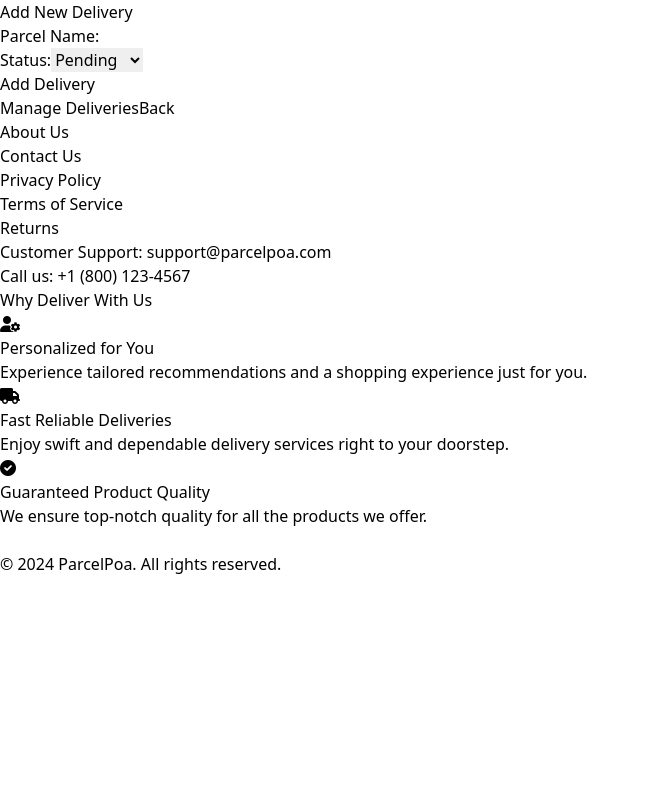
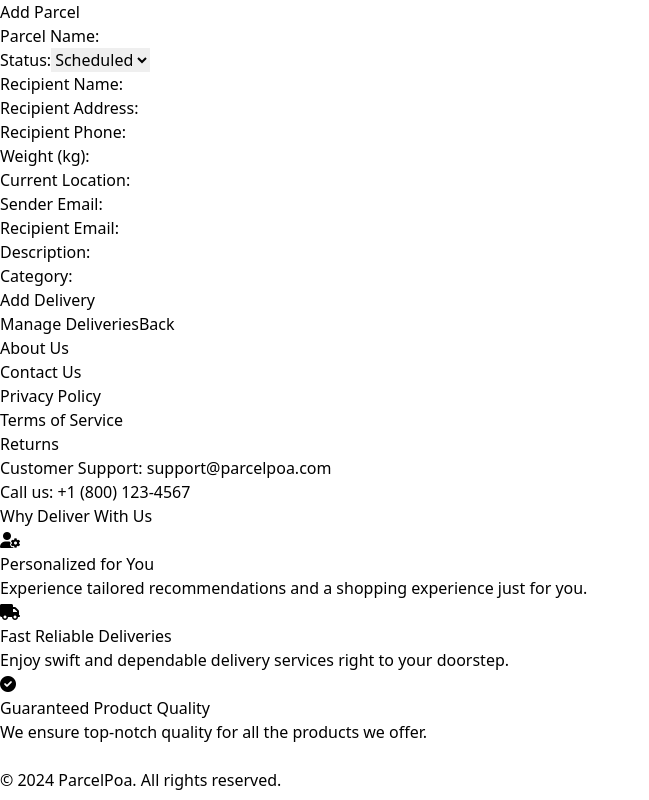
Before and after one commit to spookeyy/ParcelPoa, a React (Vite) app in the folder frontend/: page /add-delivery in a window 1280 px wide. Shown: the whole page, without its empty margins (0-649 px from the left). Built offline with nearby package versions, Linux system fonts and the light colour scheme.

Commit message:
add parcel page done

```diff
--- a/frontend/src/pages/Agent/AddDelivery.jsx
+++ b/frontend/src/pages/Agent/AddDelivery.jsx
@@ -3,44 +3,38 @@
 
 export default function AddDelivery() {
   const [parcel, setParcel] = useState("");
-  const [status, setStatus] = useState("Pending");
+  const [status, setStatus] = useState("Scheduled");
+  const [recipientName, setRecipientName] = useState("");
+  const [recipientAddress, setRecipientAddress] = useState("");
+  const [recipientPhone, setRecipientPhone] = useState("");
+  const [description, setDescription] = useState("");
+  const [weight, setWeight] = useState("");
+  const [currentLocation, setCurrentLocation] = useState("");
+  const [senderEmail, setSenderEmail] = useState("");
+  const [recipientEmail, setRecipientEmail] = useState("");
+  const [category, setCategory] = useState("");
   const navigate = useNavigate();
 
   const handleSubmit = (e) => {
     e.preventDefault();
-    // Handle the form submission here, e.g., send data to an API
-    console.log("Adding delivery:", { parcel, status });
+    console.log("Adding delivery:", { parcel, status, recipientName, recipientAddress, recipientPhone, description, weight, currentLocation, senderEmail, recipientEmail, category });
 
-    // Simulate a successful API call using fetch with promises
-    fetch("/api/add-delivery", {
-      method: "POST",
-      headers: { "Content-Type": "application/json" },
-      body: JSON.stringify({ parcel, status }),
-    })
-      .then((response) => {
-        if (response.ok) {
-          navigate("/manage-deliveries"); // Redirect after successful submission
-        } else {
-          console.error("Failed to add delivery");
-        }
-      })
-      .catch((error) => {
-        console.error("Error:", error);
-      });
+    // Perform fetch call here
   };
 
   return (
-    <div className="p-6 bg-white rounded shadow-md relative min-h-screen">
-      {/* Form Content */}
-      <h1 className="text-3xl font-bold mb-6">Add New Delivery</h1>
-      <form onSubmit={handleSubmit}>
+    <div className="bg-gradient-to-br from-blue-300 to-indigo-700 min-h-screen flex items-center justify-center py-4 px-2 pt-32 pb-32 ">
+      <div className="p-4 sm:p-6 md:p-8 bg-white rounded-lg shadow-lg w-full max-w-md sm:max-w-lg md:max-w-4xl  ">
+        <h1 className="text-2xl sm:text-3xl font-bold mb-4 sm:mb-6 text-center text-gray-800">Add Parcel</h1>
+        <form onSubmit={handleSubmit} className="space-y-4 sm:space-y-6">
+          <div className="grid grid-cols-1 gap-4 md:grid-cols-2 md:gap-6">
             <div className="mb-4">
               <label className="block text-gray-700 mb-2">Parcel Name:</label>
               <input
                 type="text"
                 value={parcel}
                 onChange={(e) => setParcel(e.target.value)}
-            className="w-full p-2 border border-gray-300 rounded"
+                className="w-full p-3 border border-gray-300 rounded focus:outline-none focus:ring-2 focus:ring-blue-500"
                 required
               />
             </div>
@@ -49,36 +43,123 @@
               <select
                 value={status}
                 onChange={(e) => setStatus(e.target.value)}
-            className="w-full p-2 border border-gray-300 rounded"
+                className="w-full p-3 border border-gray-300 rounded focus:outline-none focus:ring-2 focus:ring-blue-500"
               >
-            <option value="Pending">Pending</option>
+                <option value="Scheduled">Scheduled</option>
                 <option value="In Transit">In Transit</option>
                 <option value="Delivered">Delivered</option>
               </select>
             </div>
+            <div className="mb-4">
+              <label className="block text-gray-700 mb-2">Recipient Name:</label>
+              <input
+                type="text"
+                value={recipientName}
+                onChange={(e) => setRecipientName(e.target.value)}
+                className="w-full p-3 border border-gray-300 rounded focus:outline-none focus:ring-2 focus:ring-blue-500"
+                required
+              />
+            </div>
+            <div className="mb-4">
+              <label className="block text-gray-700 mb-2">Recipient Address:</label>
+              <input
+                type="text"
+                value={recipientAddress}
+                onChange={(e) => setRecipientAddress(e.target.value)}
+                className="w-full p-3 border border-gray-300 rounded focus:outline-none focus:ring-2 focus:ring-blue-500"
+                required
+              />
+            </div>
+            <div className="mb-4">
+              <label className="block text-gray-700 mb-2">Recipient Phone:</label>
+              <input
+                type="text"
+                value={recipientPhone}
+                onChange={(e) => setRecipientPhone(e.target.value)}
+                className="w-full p-3 border border-gray-300 rounded focus:outline-none focus:ring-2 focus:ring-blue-500"
+                required
+              />
+            </div>
+            <div className="mb-4">
+              <label className="block text-gray-700 mb-2">Weight (kg):</label>
+              <input
+                type="number"
+                value={weight}
+                onChange={(e) => setWeight(e.target.value)}
+                className="w-full p-3 border border-gray-300 rounded focus:outline-none focus:ring-2 focus:ring-blue-500"
+                required
+              />
+            </div>
+            <div className="mb-4">
+              <label className="block text-gray-700 mb-2">Current Location:</label>
+              <input
+                type="text"
+                value={currentLocation}
+                onChange={(e) => setCurrentLocation(e.target.value)}
+                className="w-full p-3 border border-gray-300 rounded focus:outline-none focus:ring-2 focus:ring-blue-500"
+              />
+            </div>
+            <div className="mb-4">
+              <label className="block text-gray-700 mb-2">Sender Email:</label>
+              <input
+                type="email"
+                value={senderEmail}
+                onChange={(e) => setSenderEmail(e.target.value)}
+                className="w-full p-3 border border-gray-300 rounded focus:outline-none focus:ring-2 focus:ring-blue-500"
+              />
+            </div>
+            <div className="mb-4">
+              <label className="block text-gray-700 mb-2">Recipient Email:</label>
+              <input
+                type="email"
+                value={recipientEmail}
+                onChange={(e) => setRecipientEmail(e.target.value)}
+                className="w-full p-3 border border-gray-300 rounded focus:outline-none focus:ring-2 focus:ring-blue-500"
+              />
+            </div>
+            <div className="mb-4 col-span-1">
+              <label className="block text-gray-700 mb-2">Description:</label>
+              <input
+                value={description}
+                onChange={(e) => setDescription(e.target.value)}
+                className="w-full p-3 border border-gray-300 rounded focus:outline-none focus:ring-2 focus:ring-blue-500"
+                required
+              />
+            </div>
+            <div className="mb-4 col-span-1 ">
+              <label className="block text-gray-700 mb-2">Category:</label>
+              <input
+                type="text"
+                value={category}
+                onChange={(e) => setCategory(e.target.value)}
+                className="w-full p-3 border border-gray-300 rounded focus:outline-none focus:ring-2 focus:ring-blue-500"
+              />
+            </div>
+          </div>
           <button
             type="submit"
-          className="bg-blue-500 text-white px-4 py-2 rounded"
+            className="w-full bg-blue-500 text-white px-4 py-2 rounded shadow hover:bg-blue-600 transition-colors"
           >
             Add Delivery
           </button>
         </form>
 
-      {/* Button to Navigate to Manage Deliveries */}
+        {/* Buttons */}
+        <div className="mt-6 flex flex-col gap-4 md:flex-row md:justify-between">
           <button
             onClick={() => navigate("/manage-deliveries")}
-        className="absolute bottom-4 right-4 bg-blue-500 text-white px-4 py-2 rounded shadow hover:bg-blue-600"
+            className="bg-blue-500 text-white px-4 py-2 rounded shadow hover:bg-blue-600 transition-colors w-full"
           >
             Manage Deliveries
           </button>
-
-      {/* Back Button */}
           <button
             onClick={() => navigate("/dashboard")}
-        className="absolute bottom-4 left-4 bg-blue-500 text-white px-4 py-2 rounded shadow hover:bg-blue-600"
+            className="bg-blue-500 text-white px-4 py-2 rounded shadow hover:bg-blue-600 transition-colors w-full"
           >
             Back
           </button>
         </div>
+      </div>
+    </div>
   );
 }
```
Lines whose indentation alone changed are shown as unchanged.
